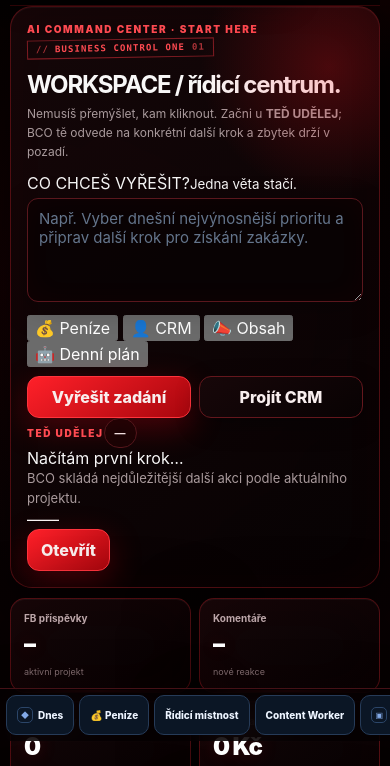
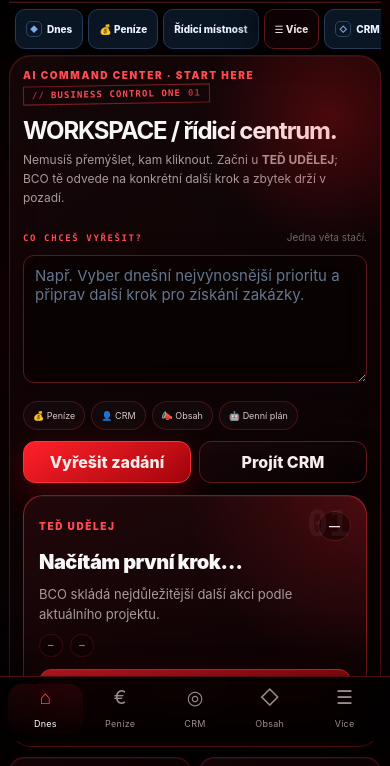
Before and after one commit to lickovci-cpu/Business-Control-ONE-17-MAX-, a website: page public/index.html in a window 390 px wide. Shown: the part 103-869 px from the top of the page. Drawn offline with Linux system fonts and the light colour scheme.

Commit message:
ui: add operator-first premium UX layer

```diff
--- a/public/styles.css
+++ b/public/styles.css
@@ -184,3 +184,27 @@ body[data-workspace="merch"]{--bg:#0b1017;--surface:#121b26;--surface2:#172536;-
 
 .money-prospect{display:flex;align-items:center;justify-content:space-between;gap:12px}.money-prospect>div:first-child{min-width:0}.money-actions{display:flex;align-items:center;gap:6px;flex:0 0 auto}.money-actions .btn{white-space:nowrap}
 @media(max-width:700px){.money-prospect{align-items:flex-start;flex-direction:column}.money-actions{width:100%}.money-actions .btn{width:100%;text-align:center}}
+
+/* BCO 17 MAX — operator UX final */
+:root{--operator-max:1360px}
+.wrap{max-width:var(--operator-max);margin:0 auto}
+.top{z-index:70}.tabs{z-index:65}
+.hero-operator{display:grid;grid-template-columns:minmax(0,1.25fr) minmax(320px,.75fr);gap:16px;align-items:stretch;overflow:hidden;padding:18px}
+.hero-main{min-width:0;display:grid;align-content:center}.hero-operator .hero-copy{max-width:820px}.hero-operator .hero-copy p{max-width:760px;font-size:14px;line-height:1.6}
+.command-label{display:flex;align-items:end;justify-content:space-between;gap:12px;margin:16px 0 7px}.command-label span{font:900 9px/1 ui-monospace,SFMono-Regular,Menlo,monospace;letter-spacing:.18em;color:var(--primary2)}.command-label small{font-size:10px;color:var(--muted2)}
+.hero-operator .command{min-height:112px;resize:vertical}
+.quick-command-row{display:flex;gap:7px;flex-wrap:wrap;margin:9px 0 2px}.quick-route{appearance:none;border:1px solid rgba(255,51,64,.22);border-radius:999px;background:rgba(255,255,255,.025);color:#d9c9cb;padding:8px 11px;font:800 10px/1 inherit;cursor:pointer;transition:.16s ease}.quick-route:hover{border-color:rgba(255,51,64,.54);transform:translateY(-1px);color:#fff}
+.next-action-card{position:relative;display:grid;align-content:start;gap:10px;min-width:0;border:1px solid rgba(255,47,58,.48);border-radius:22px;padding:18px;background:radial-gradient(circle at 100% 0,rgba(255,34,48,.22),transparent 43%),linear-gradient(160deg,rgba(33,7,10,.98),rgba(8,2,3,.98));box-shadow:0 20px 55px rgba(0,0,0,.34),inset 0 1px 0 rgba(255,255,255,.05)}
+.next-action-card:before{content:"01";position:absolute;right:16px;top:12px;font:900 44px/.9 ui-monospace,SFMono-Regular,Menlo,monospace;color:rgba(255,255,255,.05)}
+.next-action-top{display:flex;align-items:center;justify-content:space-between;gap:10px}.next-action-title{font-size:22px;line-height:1.12;font-weight:950;letter-spacing:-.025em;max-width:430px}.next-action-meta{display:flex;gap:7px;flex-wrap:wrap;color:#9d898d;font:800 9px/1 ui-monospace,SFMono-Regular,Menlo,monospace;text-transform:uppercase;letter-spacing:.08em}.next-action-meta span{border:1px solid rgba(255,47,58,.18);border-radius:999px;padding:6px 8px;background:rgba(0,0,0,.18)}.next-action-btn{width:100%;margin-top:2px;min-height:46px;font-size:13px;font-weight:900}
+.kpi-card{min-height:104px}#today .kpi-grid{align-items:stretch}#today .kpi-card:nth-child(1),#today .kpi-card:nth-child(2){border-color:rgba(255,180,72,.28)}#today .kpi-card:nth-child(5),#today .kpi-card:nth-child(6){border-color:rgba(255,47,58,.42)}
+.nav-more{margin-left:auto;white-space:nowrap;border:1px solid #5b171d!important;background:rgba(16,3,5,.88)!important;color:#e9dfe0!important}.nav-secondary{display:none!important}.tabs.show-more .nav-secondary{display:inline-flex!important}.tabs.show-more .nav-more{border-color:#a82129!important;background:#25070a!important}
+.mobile-command-bar{display:none}.mobile-command-bar button{appearance:none;border:0;background:none;color:#9c8b8e;font:800 9px/1 inherit}.mobile-command-bar button span{display:block;font-size:19px;line-height:1;margin-bottom:4px}.mobile-command-bar button small{font-size:9px;letter-spacing:.03em}.mobile-command-bar button.active{color:#fff}.mobile-command-bar button.active span{color:#ff4650;text-shadow:0 0 16px rgba(255,40,50,.38)}
+@media(max-width:980px){.hero-operator{grid-template-columns:1fr}.next-action-card{min-height:0}}
+@media(max-width:760px){
+ .wrap{padding:8px 9px 88px}.top{position:sticky;top:0;padding:7px 0}.tabs{position:sticky;top:58px;overflow-x:auto;scrollbar-width:none;z-index:64}.tabs::-webkit-scrollbar{display:none}.tabs .nav-label{display:none}.tabs button{min-width:max-content}.tabs .nav-secondary{display:none!important}.tabs.show-more .nav-secondary{display:inline-flex!important}.tabs .nav-more{position:sticky;right:0;box-shadow:-18px 0 22px rgba(0,0,0,.36)}
+ .hero-operator{padding:13px;border-radius:22px;gap:12px}.hero-operator .hero-copy p{font-size:12px;line-height:1.55}.command-label{margin-top:12px}.hero-operator .command{min-height:128px}.quick-command-row{gap:6px}.quick-route{font-size:9px;padding:8px 9px}.next-action-card{padding:15px;border-radius:20px}.next-action-title{font-size:20px}.next-action-card:before{font-size:36px}.next-action-btn{min-height:48px}.kpi-card{min-height:92px}
+ .mobile-command-bar{position:fixed;left:0;right:0;bottom:0;display:grid;grid-template-columns:repeat(5,1fr);z-index:120;padding:7px 8px max(7px,env(safe-area-inset-bottom));background:rgba(3,0,0,.96);border-top:1px solid rgba(255,47,58,.28);backdrop-filter:blur(18px);box-shadow:0 -16px 40px rgba(0,0,0,.46)}
+ .mobile-command-bar button{min-height:50px;border-radius:14px}.mobile-command-bar button.active{background:linear-gradient(180deg,rgba(255,35,46,.10),rgba(255,35,46,.02))}
+}
+@media(prefers-reduced-motion:reduce){.quick-route,.btn,.card{transition:none!important}}
```
